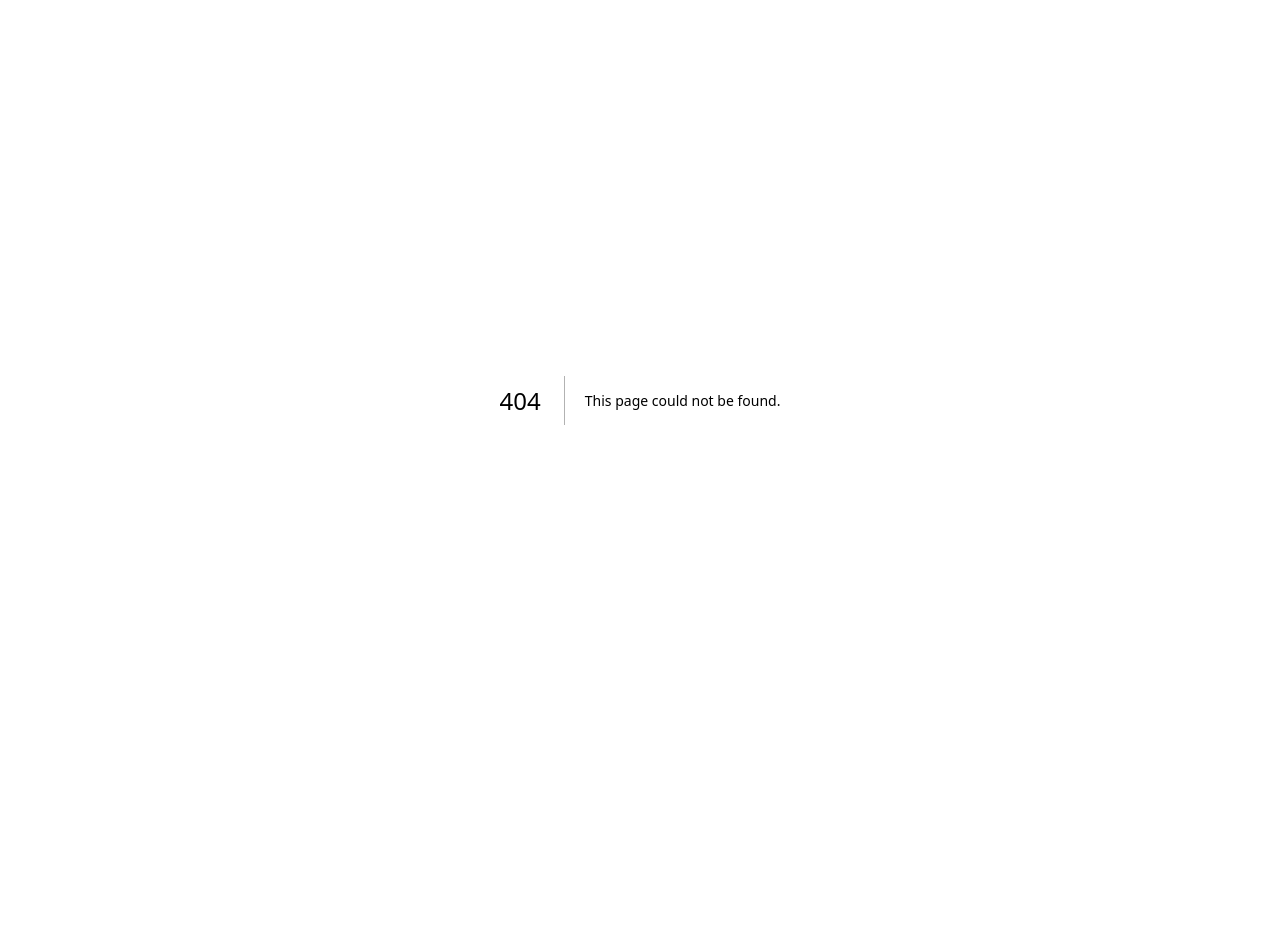
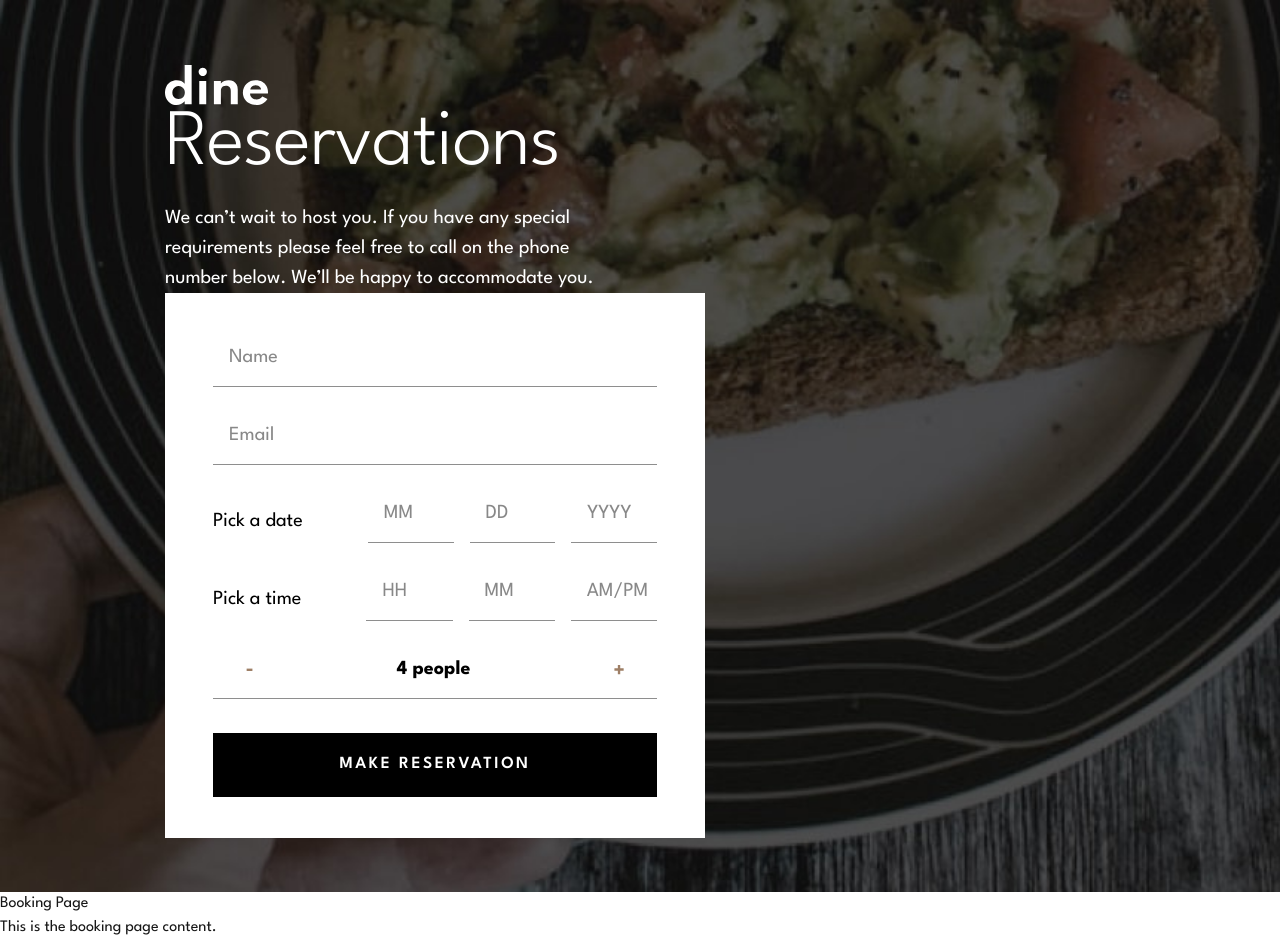
Before and after one commit to shaversj/dine-restaurant-website, a Next.js app: page /booking in a window 1280 px wide. Before the commit this address had no page. Before the commit the page ends 800 px from the top, so only its background shows below. Built offline with nearby package versions, Linux system fonts and the light colour scheme.

Commit message:
Add booking page

```diff
--- /dev/null
+++ b/src/app/booking/page.tsx
@@ -0,0 +1,54 @@
+"use client";
+import Image from "next/image";
+import { useState } from "react";
+
+export default function BookingPage() {
+  const [numOfPeople, setNumOfPeople] = useState(4);
+  return (
+    <div className={"font-league-spartan"}>
+      <header className={"h-[892px] bg-[url('/images/booking/hero-bg-desktop.jpg')] bg-cover bg-no-repeat"}>
+        <div className={"px-[165px] pt-[65px]"}>
+          <Image src={"/images/logo.svg"} alt="Logo" width={103} height={40} />
+          <div className={"w-[445px]"}>
+            <h1 className={"text-heading-xl text-white"}>Reservations</h1>
+            <p className={"text-body-primary pt-[18px] text-white"}>We can’t wait to host you. If you have any special requirements please feel free to call on the phone number below. We’ll be happy to accommodate you.</p>
+          </div>
+          <form className={"h-[545px] w-[540px] space-y-[34px] bg-white px-[48px] pt-[50px]"}>
+            <input type="text" placeholder="Name" className={"w-full border-b border-[#8E8E8E] pb-[15px] pl-4 text-[20px] leading-7 text-[#111111] placeholder:text-[#111111]/50 focus:outline-none"} />
+            <input type="text" placeholder="Email" className={"w-full border-b border-[#8E8E8E] pb-[15px] pl-4 text-[20px] leading-7 text-[#111111] placeholder:text-[#111111]/50 focus:outline-none"} />
+            <fieldset className={"flex items-center"}>
+              <label className={"shrink-0 text-[20px] leading-[28px] text-black"}>Pick a date</label>
+              <div className={"flex gap-x-4 pl-[65px]"}>
+                <input type="text" placeholder={"MM"} className={"w-full border-b border-[#8E8E8E] pb-[15px] pl-4 text-[20px] leading-7 text-[#111111] placeholder:text-[#111111]/50 focus:outline-none"} />
+                <input type="text" placeholder={"DD"} className={"w-full border-b border-[#8E8E8E] pb-[15px] pl-4 text-[20px] leading-7 text-[#111111] placeholder:text-[#111111]/50 focus:outline-none"} />
+                <input type="text" placeholder={"YYYY"} className={"w-full border-b border-[#8E8E8E] pb-[15px] pl-4 text-[20px] leading-7 text-[#111111] placeholder:text-[#111111]/50 focus:outline-none"} />
+              </div>
+            </fieldset>
+            <fieldset className={"flex items-center"}>
+              <label className={"shrink-0 text-[20px] leading-[28px] text-black"}>Pick a time</label>
+              <div className={"flex gap-x-4 pl-[65px]"}>
+                <input type="text" placeholder={"HH"} className={"w-full border-b border-[#8E8E8E] pb-[15px] pl-4 text-[20px] leading-7 text-[#111111] placeholder:text-[#111111]/50 focus:outline-none"} />
+                <input type="text" placeholder={"MM"} className={"w-full border-b border-[#8E8E8E] pb-[15px] pl-4 text-[20px] leading-7 text-[#111111] placeholder:text-[#111111]/50 focus:outline-none"} />
+                <input type="text" placeholder={"AM/PM"} className={"w-full border-b border-[#8E8E8E] pb-[15px] pl-4 text-[20px] leading-7 text-[#111111] placeholder:text-[#111111]/50 focus:outline-none"} />
+              </div>
+            </fieldset>
+
+            <div className={"flex w-full items-center justify-between border-b border-[#8E8E8E] px-[32.63px] pb-[15px]"}>
+              <img src={"/images/icons/icon-minus.svg"} alt={"Minus Icon"} onClick={() => setNumOfPeople(numOfPeople - 1)} />
+              <div>
+                <label className={"shrink-0 text-[20px] leading-[28px] font-bold text-black"}>{numOfPeople} people</label>
+              </div>
+              <img src={"/images/icons/icon-plus.svg"} alt={"Plus Icon"} onClick={() => setNumOfPeople(numOfPeople + 1)} />
+            </div>
+
+            <button className={"h-[64px] w-[444px] bg-black"}>
+              <span className={"font-league-spartan text-[17px] leading-[16px] font-semibold tracking-[2.5px] text-white uppercase"}>MAKE RESERVATION</span>
+            </button>
+          </form>
+        </div>
+      </header>
+      <h1>Booking Page</h1>
+      <p>This is the booking page content.</p>
+    </div>
+  );
+}
--- a/src/app/globals.css
+++ b/src/app/globals.css
@@ -23,6 +23,10 @@
     --background: #0a0a0a;
     --foreground: #ededed;
   }
+}
+
+.text-heading-xl {
+  @apply text-[80px] leading-[80px] font-light tracking-[-1px];
 }
 
 .text-heading-lg {
```
